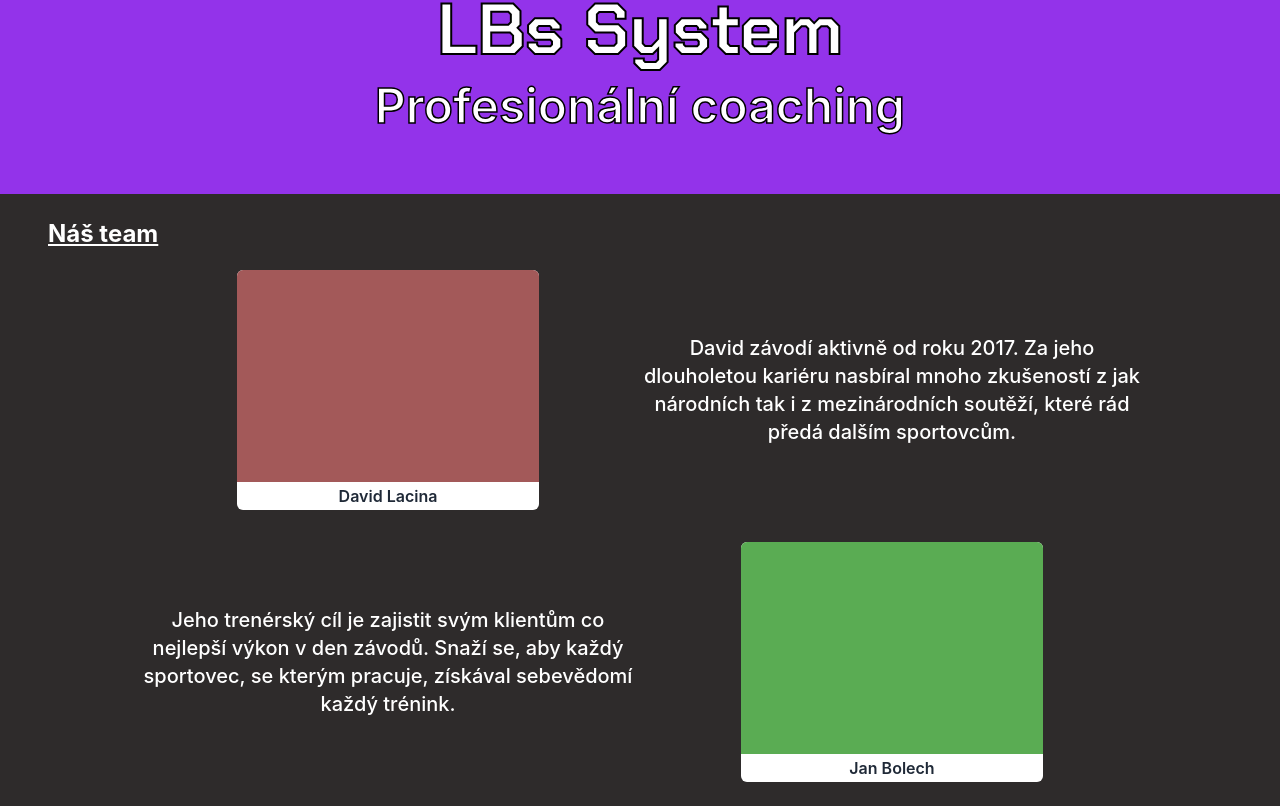
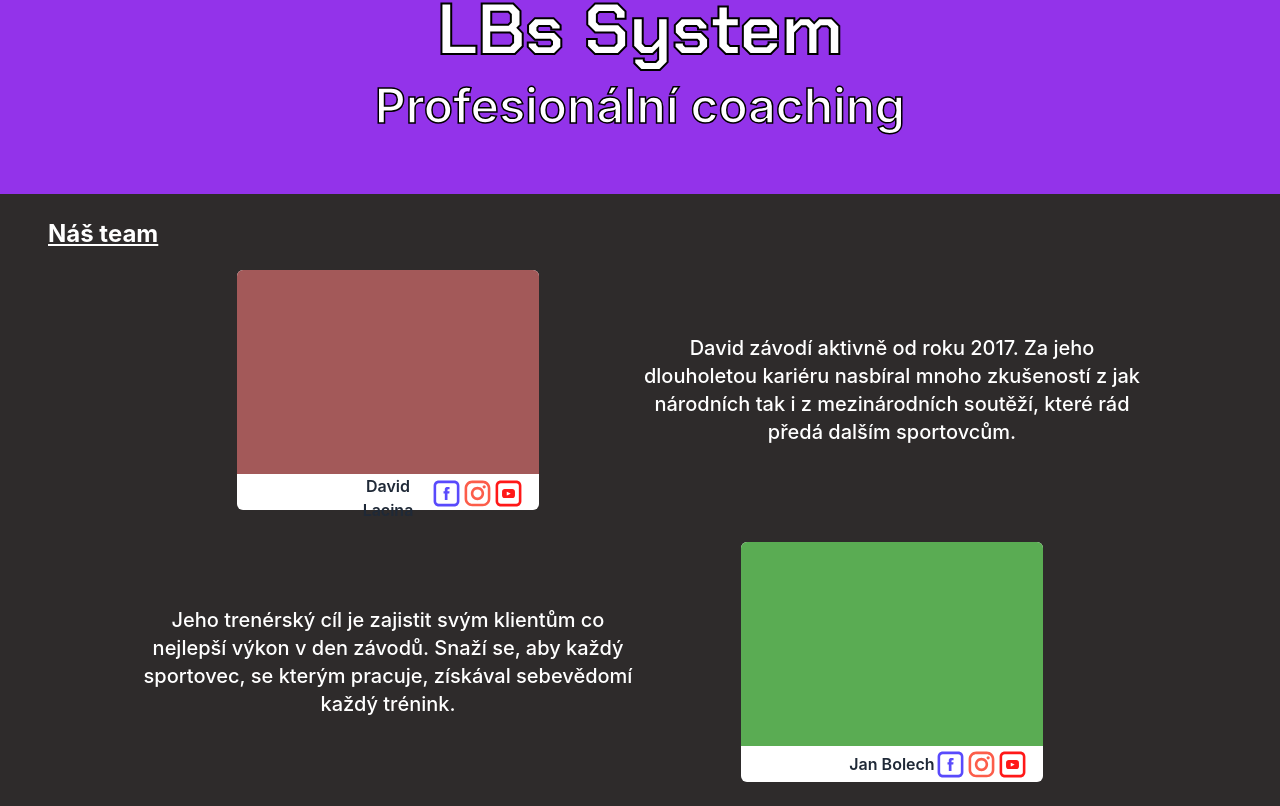
Before and after one commit to aeggydev/lbs-system, a Next.js app: page / in a window 1280 px wide. Shown: the part 606-1412 px from the top of the page. Built offline with nearby package versions, Linux system fonts and the light colour scheme.

Commit message:
Finish up the team section

```diff
--- a/pages/index.tsx
+++ b/pages/index.tsx
@@ -1,36 +1,50 @@
 import type { NextPage } from "next";
+import FacebookIcon from "../components/icons/facebook";
+import InstagramIcon from "../components/icons/instagram";
+import YoutubeIcon from "../components/icons/youtube";
 
 const Team: NasTeamProps[] = [
   {
     name: "David Lacina",
     description: `David závodí aktivně od roku 2017. Za jeho dlouholetou kariéru nasbíral mnoho zkušeností z jak národních tak i z mezinárodních soutěží, které rád předá dalším sportovcům.`,
     descFirst: false,
-    bg: "#A35959"
+    bg: "#A35959",
   },
   {
     name: "Jan Bolech",
     description: `Jeho trenérský cíl je zajistit svým klientům co nejlepší výkon v den závodů. Snaží se, aby každý sportovec, se kterým pracuje, získával sebevědomí každý trénink.`,
     descFirst: true,
-    bg: "#5AAC53"
-  }
+    bg: "#5AAC53",
+  },
 ];
 
 interface NasTeamProps {
   description: string;
   name: string;
   descFirst: boolean;
-  bg: string
+  bg: string;
 }
 function NasTeam(props: NasTeamProps) {
   const frame = (
-    <div className="flex flex-col bg-white rounded-md w-3/5 shadow-gray-800">
-      <div className="flex-1 rounded-t-md" style={{background: props.bg}} />
-      <div className="grid place-items-center">
-        <div className="font-semibold text-gray-800 h-7 flex items-center">{props.name}</div>
+    <div className="grid bg-white rounded-md w-3/5 shadow-gray-800" style={{gridTemplateRows: "1fr auto"}}>
+      <div className="rounded-t-md" style={{ background: props.bg }} />
+      <div className="grid place-items-center px-4">
+        <div className="font-semibold text-gray-800 grid-cols-3 w-full grid h-9 items-center">
+          <div className="col-start-2 text-center">{props.name}</div>
+          <div className="col-start-3 flex flex-row h-3/4 gap-1">
+            <FacebookIcon link=""></FacebookIcon>
+            <InstagramIcon link=""></InstagramIcon>
+            <YoutubeIcon link=""></YoutubeIcon>
+          </div>
+        </div>
       </div>
     </div>
   );
-  const desc = <div className="text-white text-xl grid place-items-center text-center font-medium">{props.description}</div>;
+  const desc = (
+    <div className="text-white text-xl grid place-items-center text-center font-medium">
+      {props.description}
+    </div>
+  );
   return (
     <div className="grid grid-cols-2 h-60 justify-items-center">
       {props.descFirst ? (
@@ -74,7 +88,9 @@ const Home: NextPage = () => {
         </div>
       </div>
       <div className="bg-[#2e2b2b] p-6">
-        <div className="pl-6 text-2xl mb-5 underline font-bold text-white">Náš team</div>
+        <div className="pl-6 text-2xl mb-5 underline font-bold text-white">
+          Náš team
+        </div>
         <div className="px-28 flex flex-col gap-8">
           {Team.map((x, i) => (
             <NasTeam {...x} key={i} />
```
